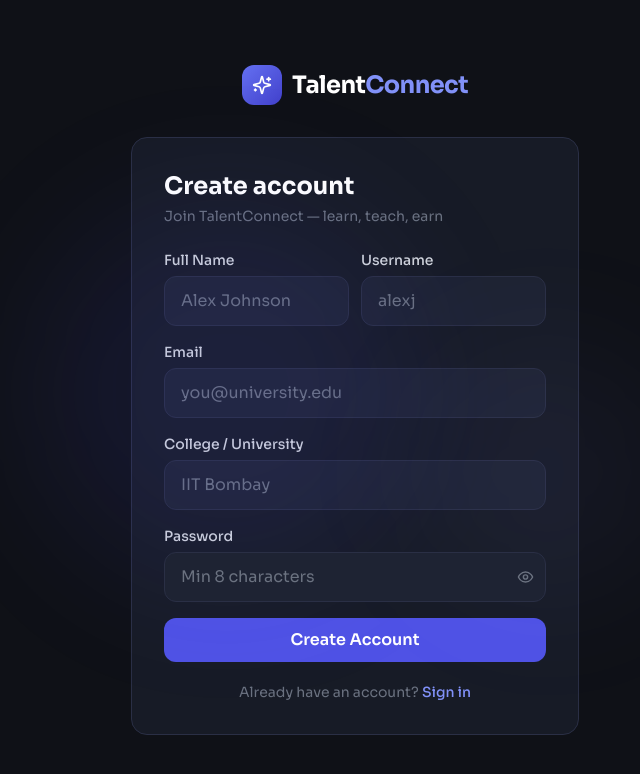
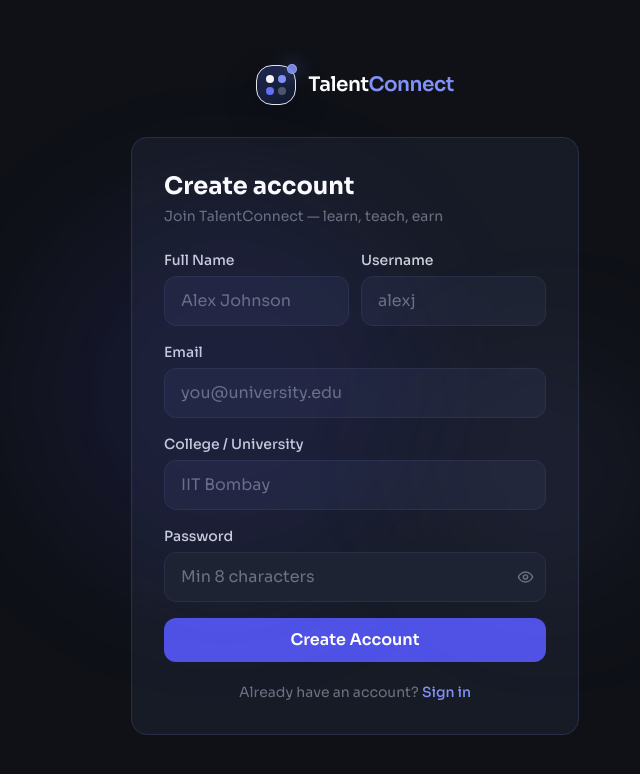
Before and after one commit to ReshmiRayKarmakar08/talentconnect, a React (Vite) app in the folder frontend/: page /register in a window 1280 px wide. Shown: the top 774 px of the page, without its empty margins (285-925 px from the left). Built offline with nearby package versions, Linux system fonts and the light colour scheme; no server answers.

Commit message:
Refresh branding and landing footer

```diff
--- /dev/null
+++ b/frontend/src/components/branding/BrandMark.jsx
@@ -0,0 +1,22 @@
+import clsx from 'clsx'
+
+export default function BrandMark({ compact = false, className = '', textClassName = '' }) {
+  return (
+    <div className={clsx('flex items-center gap-3', className)}>
+      <div className="relative flex h-10 w-10 items-center justify-center rounded-2xl border border-white/12 bg-[linear-gradient(145deg,#1f2850,#11182d)] shadow-[0_12px_30px_rgba(8,12,24,0.45)]">
+        <div className="grid h-5 w-5 grid-cols-2 grid-rows-2 gap-1">
+          <span className="rounded-[4px] bg-white/95" />
+          <span className="rounded-[4px] bg-brand-400" />
+          <span className="rounded-[4px] bg-brand-500" />
+          <span className="rounded-[4px] bg-white/25" />
+        </div>
+        <span className="absolute -right-0.5 -top-0.5 h-2.5 w-2.5 rounded-full border border-brand-200/40 bg-brand-400/90 shadow-[0_0_18px_rgba(129,145,248,0.6)]" />
+      </div>
+      {!compact ? (
+        <span className={clsx('text-xl font-semibold tracking-tight text-white font-display', textClassName)}>
+          Talent<span className="text-brand-400">Connect</span>
+        </span>
+      ) : null}
+    </div>
+  )
+}
--- a/frontend/src/components/layout/Sidebar.jsx
+++ b/frontend/src/components/layout/Sidebar.jsx
@@ -1,10 +1,11 @@
 import { Link, NavLink, useNavigate } from 'react-router-dom'
 import {
   LayoutDashboard, BookOpen, ShoppingBag, Calendar,
-  Wallet, Bot, Shield, Bell, LogOut, User, Sparkles, ChevronRight
+  Wallet, Bot, Shield, Bell, LogOut, User, ChevronRight
 } from 'lucide-react'
 import useAuthStore from '../../store/authStore'
 import clsx from 'clsx'
+import BrandMark from '../branding/BrandMark'
 
 const navItems = [
   { to: '/dashboard',     icon: LayoutDashboard, label: 'Dashboard' },
@@ -30,13 +31,8 @@
                       flex flex-col z-40 animate-fade-in">
       {/* Logo */}
       <div className="px-6 py-5 border-b border-surface-border">
-        <Link to="/" className="flex items-center gap-2.5 transition-opacity hover:opacity-90">
-          <div className="w-8 h-8 rounded-lg bg-gradient-to-br from-brand-500 to-brand-700 flex items-center justify-center">
-            <Sparkles size={16} className="text-white" />
-          </div>
-          <span className="font-bold text-lg text-white font-display tracking-tight">
-            Talent<span className="text-brand-400">Connect</span>
-          </span>
+        <Link to="/" className="transition-opacity hover:opacity-90">
+          <BrandMark textClassName="text-lg" />
         </Link>
       </div>
 
--- a/frontend/src/pages/Auth.jsx
+++ b/frontend/src/pages/Auth.jsx
@@ -1,9 +1,10 @@
 import { useState } from 'react'
 import { Link, useNavigate } from 'react-router-dom'
 import { useForm } from 'react-hook-form'
-import { Eye, EyeOff, Sparkles, Loader2 } from 'lucide-react'
+import { Eye, EyeOff, Loader2 } from 'lucide-react'
 import useAuthStore from '../store/authStore'
 import toast from 'react-hot-toast'
+import BrandMark from '../components/branding/BrandMark'
 
 function AuthLayout({ children, title, subtitle }) {
   return (
@@ -16,13 +17,8 @@
 
       <div className="w-full max-w-md animate-slide-up">
         {/* Logo */}
-        <div className="flex items-center justify-center gap-2.5 mb-8">
-          <div className="w-10 h-10 rounded-xl bg-gradient-to-br from-brand-500 to-brand-700 flex items-center justify-center">
-            <Sparkles size={20} className="text-white" />
-          </div>
-          <span className="font-bold text-2xl text-white font-display tracking-tight">
-            Talent<span className="text-brand-400">Connect</span>
-          </span>
+        <div className="mb-8 flex justify-center">
+          <BrandMark />
         </div>
 
         <div className="card p-8">
--- a/frontend/src/pages/Landing.jsx
+++ b/frontend/src/pages/Landing.jsx
@@ -7,9 +7,9 @@
   ChevronRight,
   Layers3,
   ShieldCheck,
-  Sparkles,
   Users,
 } from 'lucide-react'
+import BrandMark from '../components/branding/BrandMark'
 
 const highlights = [
   {
@@ -33,19 +33,6 @@
     description: 'Receive learning guidance, skill recommendations, and study roadmaps.',
   },
 ]
-
-function Logo() {
-  return (
-    <div className="flex items-center gap-3">
-      <div className="flex h-10 w-10 items-center justify-center rounded-2xl bg-gradient-to-br from-brand-500 to-brand-700 shadow-[0_0_30px_rgba(79,82,229,0.35)]">
-        <Sparkles size={18} className="text-white" />
-      </div>
-      <span className="text-xl font-bold tracking-tight text-white font-display">
-        Talent<span className="text-brand-400">Connect</span>
-      </span>
-    </div>
-  )
-}
 
 function NavButton({ to, children, primary = false }) {
   return (
@@ -280,21 +267,54 @@
         </section>
       </main>
 
-      <footer className="border-t border-white/10 bg-[#0c1120]">
-        <div className="mx-auto flex max-w-7xl flex-col gap-8 px-6 py-10 lg:flex-row lg:items-end lg:justify-between lg:px-8">
+      <footer className="relative border-t border-white/10 bg-[linear-gradient(180deg,#0c1120_0%,#0a0f1b_100%)]">
+        <div className="absolute inset-x-0 top-0 h-px bg-gradient-to-r from-transparent via-brand-400/40 to-transparent" />
+        <div className="mx-auto max-w-7xl px-6 py-14 lg:px-8">
+          <div className="grid gap-12 lg:grid-cols-[1.2fr_0.8fr_0.8fr_0.8fr]">
             <div className="max-w-md">
-            <Logo />
-            <p className="mt-4 text-sm leading-7 text-gray-400">
-              TalentConnect is an intelligent student collaboration platform for peer learning, academic support, and guided growth.
+              <BrandMark />
+              <p className="mt-5 text-sm leading-7 text-gray-400">
+                TalentConnect brings peer learning, mentoring, academic collaboration, and intelligent guidance into one focused student platform.
               </p>
+              <div className="mt-6 flex flex-wrap gap-3 text-xs text-gray-400">
+                <span className="rounded-full border border-white/10 bg-white/5 px-3 py-1.5">Peer learning</span>
+                <span className="rounded-full border border-white/10 bg-white/5 px-3 py-1.5">Skill exchange</span>
+                <span className="rounded-full border border-white/10 bg-white/5 px-3 py-1.5">AI guidance</span>
               </div>
-          <div className="flex flex-col items-start gap-3 text-sm text-gray-400 lg:items-end">
-            <div className="flex flex-wrap gap-5">
+            </div>
+
+            <div>
+              <h3 className="text-sm font-semibold uppercase tracking-[0.18em] text-gray-300">Platform</h3>
+              <div className="mt-5 flex flex-col gap-3 text-sm text-gray-400">
+                <Link to="/login" className="transition-colors hover:text-white">Login</Link>
+                <Link to="/login" className="transition-colors hover:text-white">Get Started</Link>
+                <a href="https://talentconnect-backend-qu3k.onrender.com/api/docs" target="_blank" rel="noreferrer" className="transition-colors hover:text-white">API Docs</a>
+              </div>
+            </div>
+
+            <div>
+              <h3 className="text-sm font-semibold uppercase tracking-[0.18em] text-gray-300">Company</h3>
+              <div className="mt-5 flex flex-col gap-3 text-sm text-gray-400">
                 <a href="#" className="transition-colors hover:text-white">Privacy Policy</a>
                 <a href="#" className="transition-colors hover:text-white">Terms of Service</a>
                 <a href="#" className="transition-colors hover:text-white">Support</a>
               </div>
+            </div>
+
+            <div>
+              <h3 className="text-sm font-semibold uppercase tracking-[0.18em] text-gray-300">Access</h3>
+              <div className="mt-5 rounded-2xl border border-white/10 bg-white/5 p-4">
+                <p className="text-sm text-gray-300">All collaborative tools open after authentication.</p>
+                <Link to="/login" className="mt-4 inline-flex items-center gap-2 text-sm font-medium text-brand-300 transition-colors hover:text-white">
+                  Continue to login <ArrowRight size={14} />
+                </Link>
+              </div>
+            </div>
+          </div>
+
+          <div className="mt-12 flex flex-col gap-4 border-t border-white/10 pt-6 text-sm text-gray-500 lg:flex-row lg:items-center lg:justify-between">
             <p>© 2026 TalentConnect. All rights reserved.</p>
+            <p>Designed for collaborative student growth, mentoring, and guided academic support.</p>
           </div>
         </div>
       </footer>
```
Lines whose indentation alone changed are shown as unchanged.
